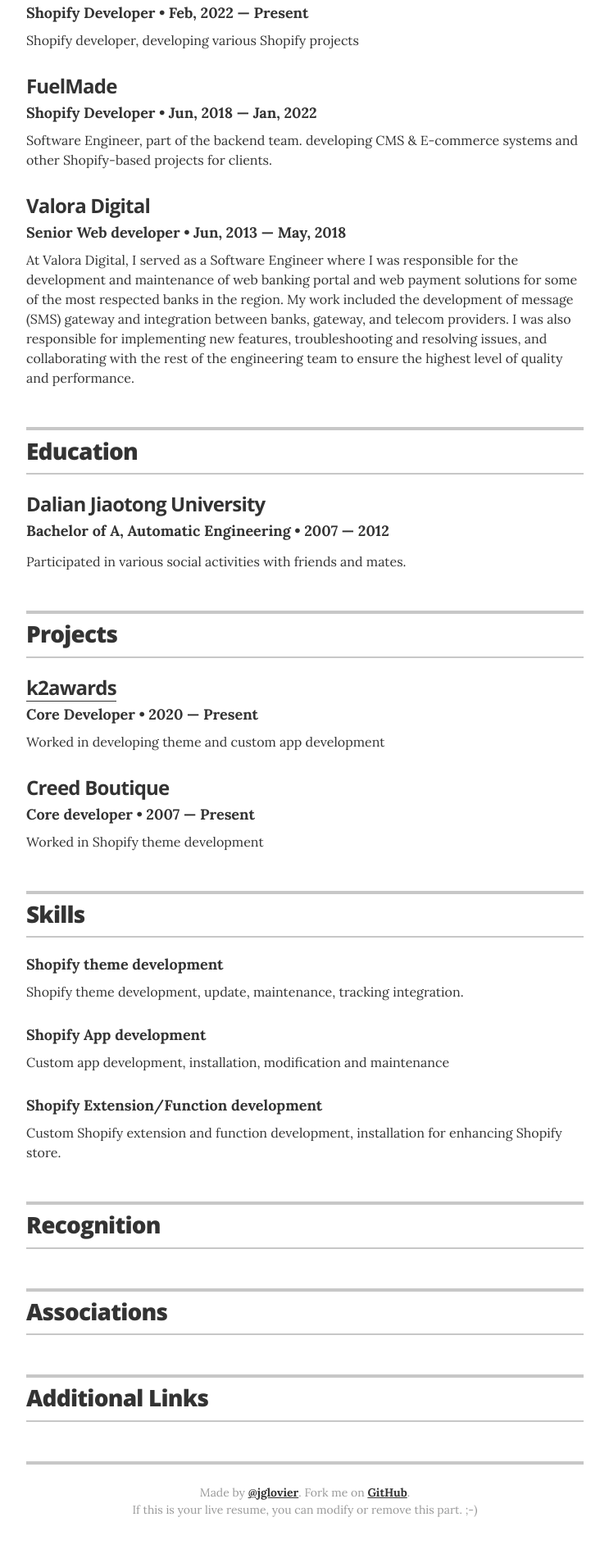
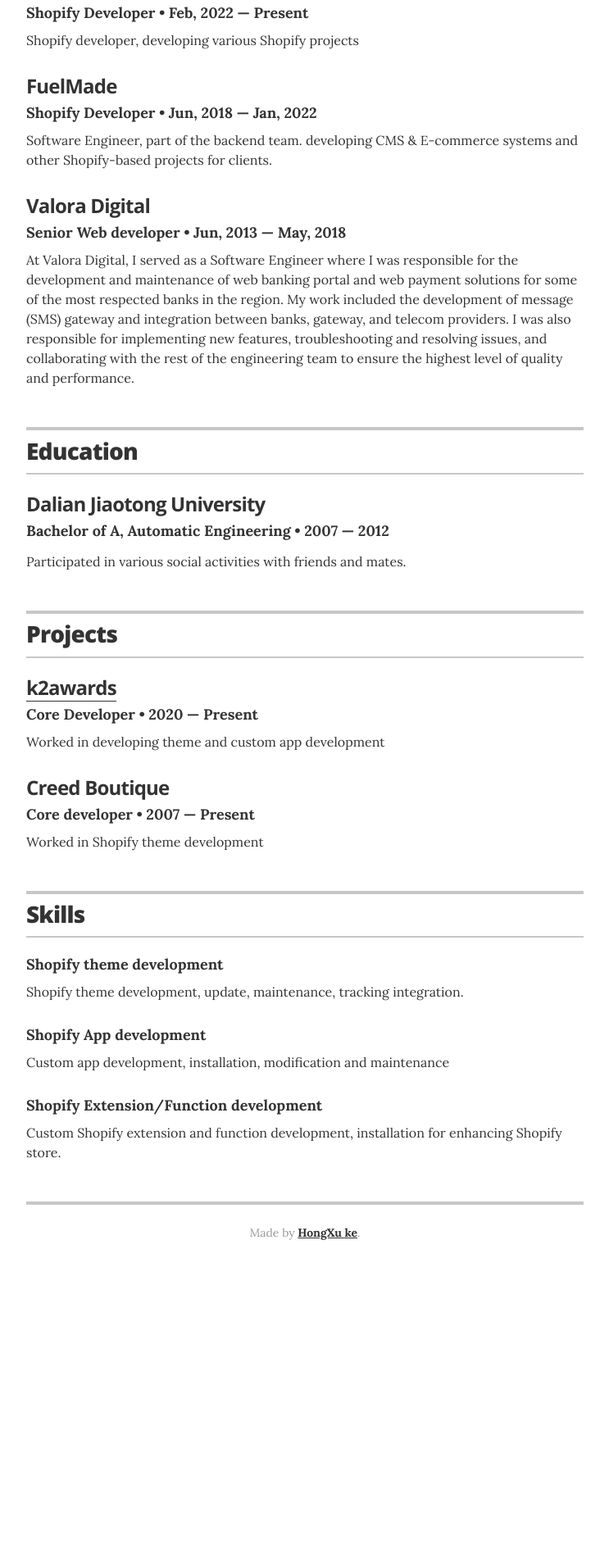
Before and after one commit to jewelltl/jewelltl.github.io, a Jekyll site: the page built from index.html, in a window 1280 px wide. Shown: the part 699-2600 px from the top of the page at 82% size, without its empty margins (268-1011 px from the left). Built offline with Jekyll 4.4.1, drawn with Linux system fonts in a browser that asks for light colours; after the commit the page ends 2262 px from its top, so only the background shows below that.

Commit message:
Update store

```diff
--- a/_layouts/resume.html
+++ b/_layouts/resume.html
@@ -137,7 +137,7 @@
 
       {% if site.resume_section_recognition %}
       <!-- begin Recognition -->
-      <section class="content-section">
+      <section class="content-section hide">
 
         <header class="section-header">
           <h2>Recognition</h2>
@@ -157,7 +157,7 @@
 
       {% if site.resume_section_associations %}
       <!-- begin Associations -->
-      <section class="content-section">
+      <section class="content-section hide">
 
         <header class="section-header">
           <h2>Associations</h2>
@@ -197,7 +197,7 @@
 
       {% if site.resume_section_links %}
       <!-- begin Links -->
-      <section class="content-section">
+      <section class="content-section hide">
 
         <header class="section-header">
           <h2>Additional Links</h2>
@@ -232,8 +232,7 @@
       {% endif %}
 
       <footer class="page-footer">
-        <p class="footer-line">Made by <a href="http://twitter.com/jglovier">@jglovier</a>. Fork me on <a href="https://github.com/jglovier/resume-template">GitHub</a>.</p>
-        <p class="footer-line">If this is your live resume, you can modify or remove this part. ;-)</p>
+        <p class="footer-line">Made by <a href="https://linkedin.com/in/hongxu-ke">HongXu ke</a>.</p>
       </footer>
 
     </div>
--- a/_sass/_base.scss
+++ b/_sass/_base.scss
@@ -44,3 +44,7 @@ body{
     color: #fff;
     text-shadow: none;
 }
+
+.hide {
+  display: none;
+}
```
